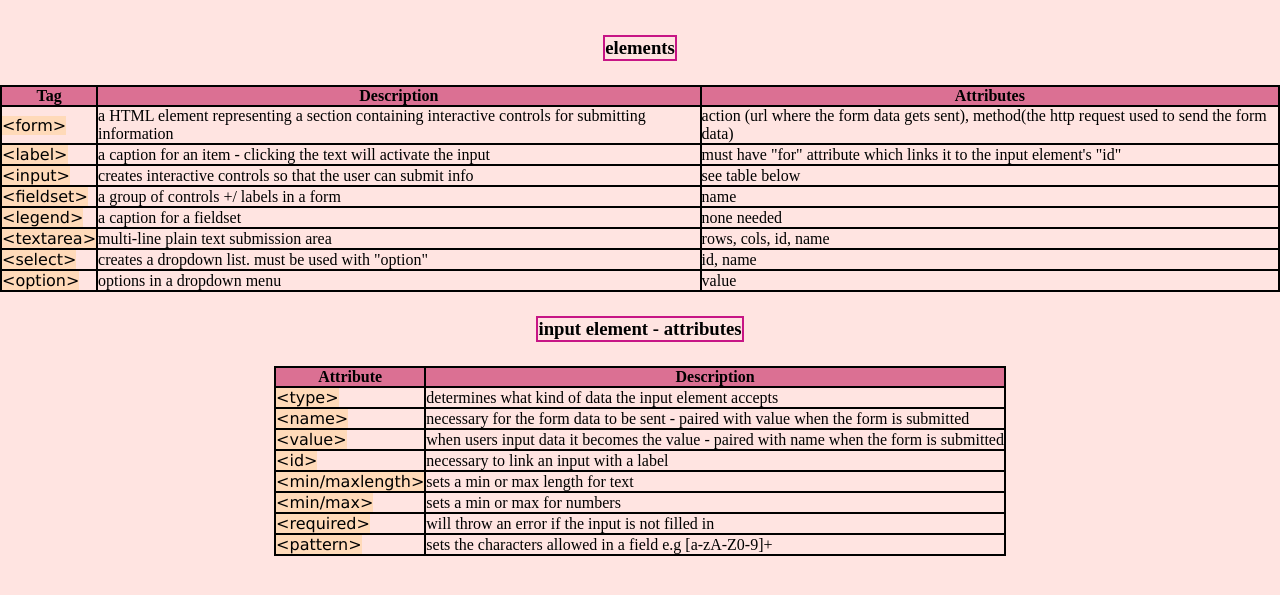
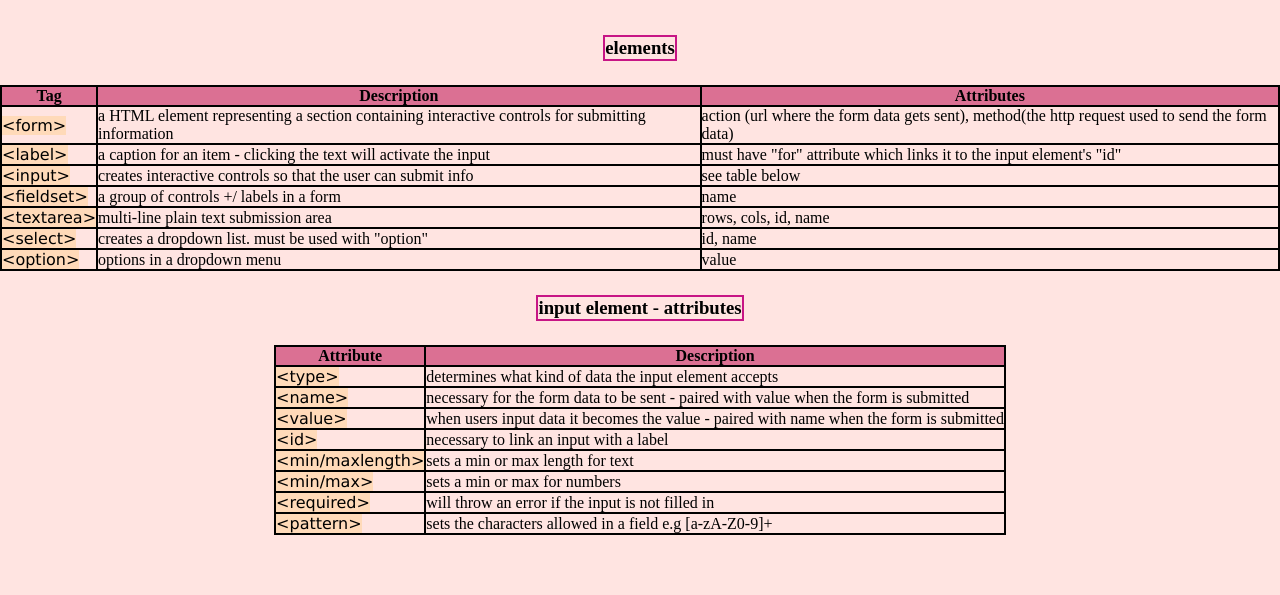
Before and after one commit to bksbug/project-htmlforms, a plain HTML site: page index.html in a window 1280 px wide. Shown: the part 117-712 px from the top of the page. Drawn offline with Linux system fonts and the light colour scheme.

Commit message:
remove legend

```diff
--- a/index.html
+++ b/index.html
@@ -43,11 +43,6 @@
                 <td><span class="code">&lt;fieldset&gt</span></td>
                 <td>a group of controls +/ labels in a form</td>
                 <td>name</td>
-            </tr>
-            <tr>
-                <td><span class="code">&lt;legend&gt</span></td>
-                <td>a caption for a fieldset</td>
-                <td>none needed</td>
             </tr>
             <tr>
                <td> <span class="code">&lt;textarea&gt</span></td>
```
